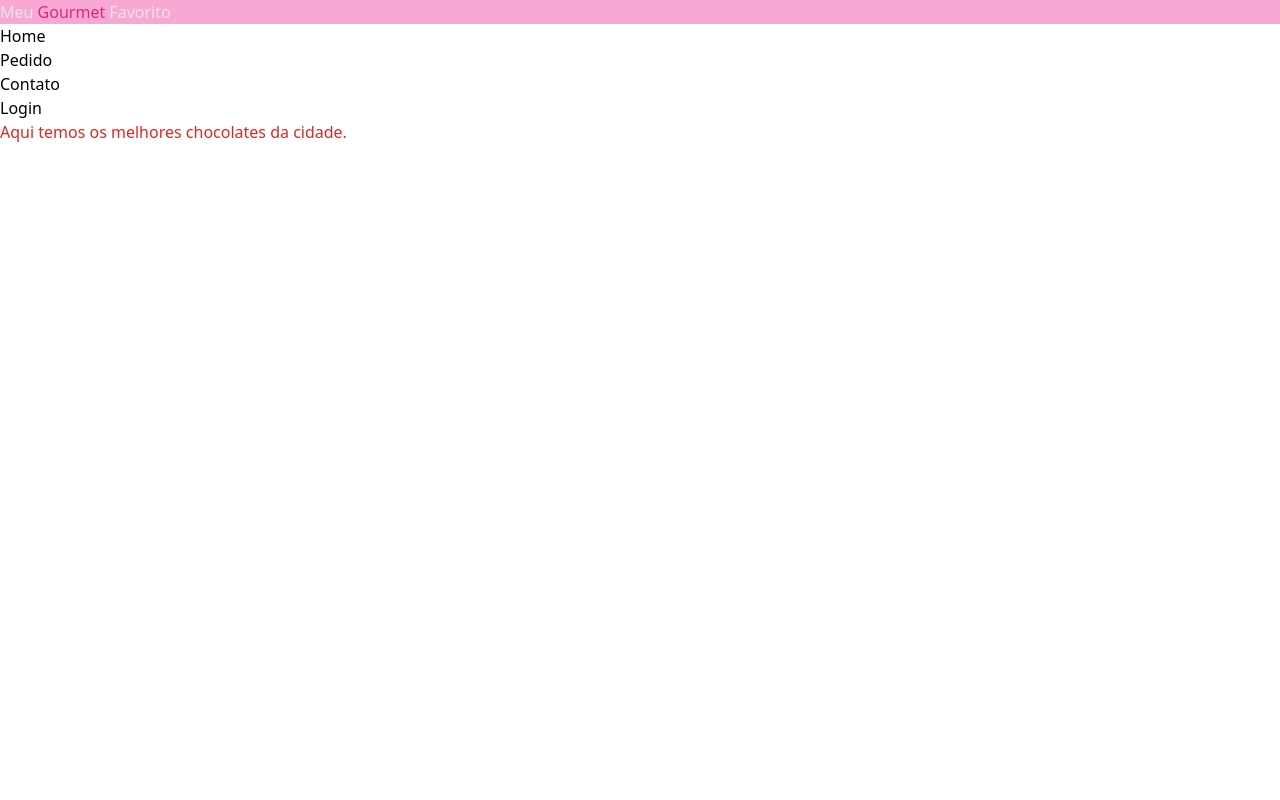
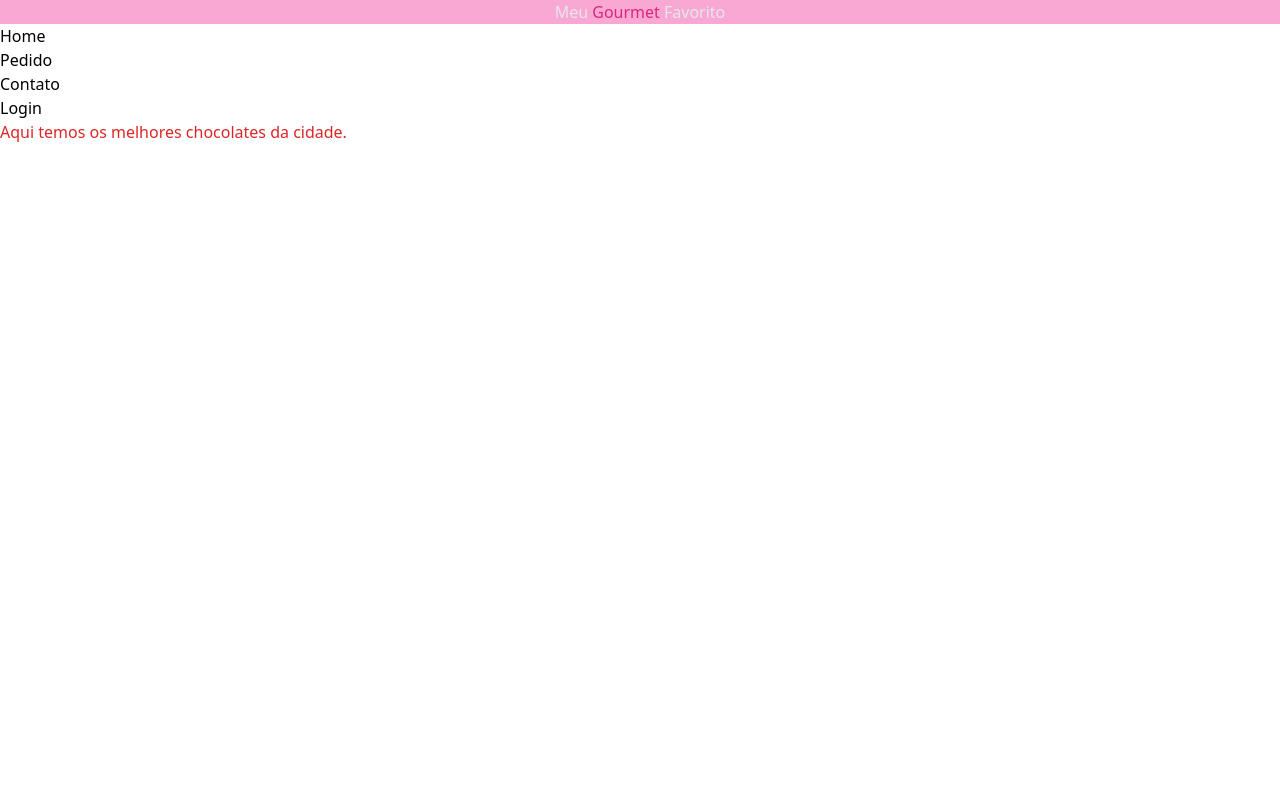
Before and after one commit to Igor-Cruz/MeuGourmetFavorito, a Next.js app: page / in a window 1280 px wide. Shown: the top 800 px of the page. Built offline with nearby package versions, Linux system fonts and the light colour scheme.

Commit message:
centralizando o header

```diff
--- a/app/page.tsx
+++ b/app/page.tsx
@@ -4,10 +4,8 @@ import reat from 'react'
 const Index = () => {
   return (
     <body>
-      <header className="bg-pink-300">
-        <section>
-          <h1 className='text-gray-200'>Meu <span className='text-pink-600'>Gourmet</span> Favorito</h1>
-        </section>
+      <header className="bg-pink-300 text-center">
+        <h1 className='text-gray-200'>Meu <span className='text-pink-600'>Gourmet</span> Favorito</h1>
       </header>
       <nav>
         <ul>
```
